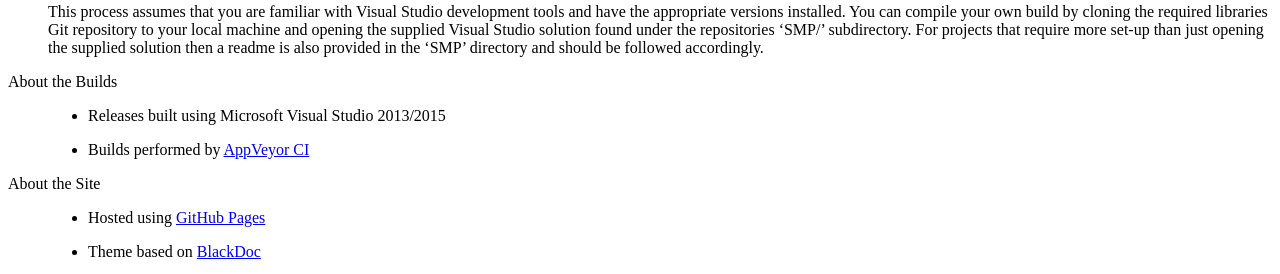
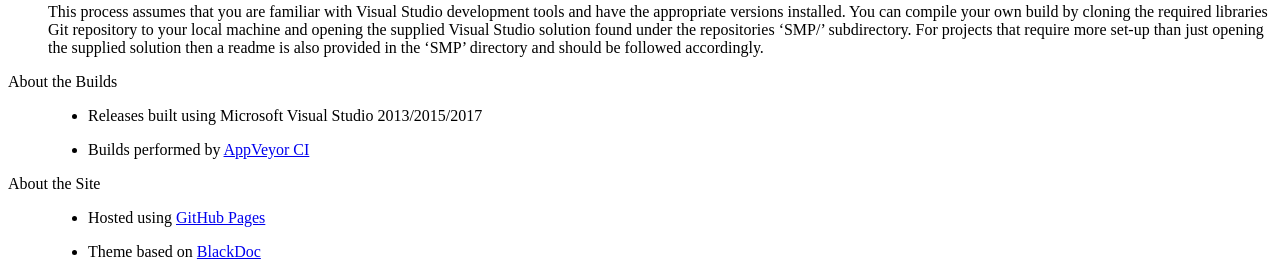
Before and after one commit to ShiftMediaProject/ShiftMediaProject.github.io, a Jekyll site: the page built from 9-about.md, in a window 1280 px wide. Shown: the part 1208-1482 px from the top of the page. Built offline with Jekyll 4.4.1, drawn with Linux system fonts in a browser that asks for light colours.

Commit message:
Update descriptions to now specify VS 2017 builds.

```diff
--- a/9-about.md
+++ b/9-about.md
@@ -47,7 +47,7 @@ You can compile your own build by cloning the required libraries Git repository
 For projects that require more set-up than just opening the supplied solution then a readme is also provided in the 'SMP' directory and should be followed accordingly.
 
 About the Builds
-: *   Releases built using Microsoft Visual Studio 2013/2015
+: *   Releases built using Microsoft Visual Studio 2013/2015/2017
 : *   Builds performed by [AppVeyor CI](https://www.appveyor.com/)
 
 About the Site
```
Also changed, not shown: 1-projects.md (+2 -2 lines).
